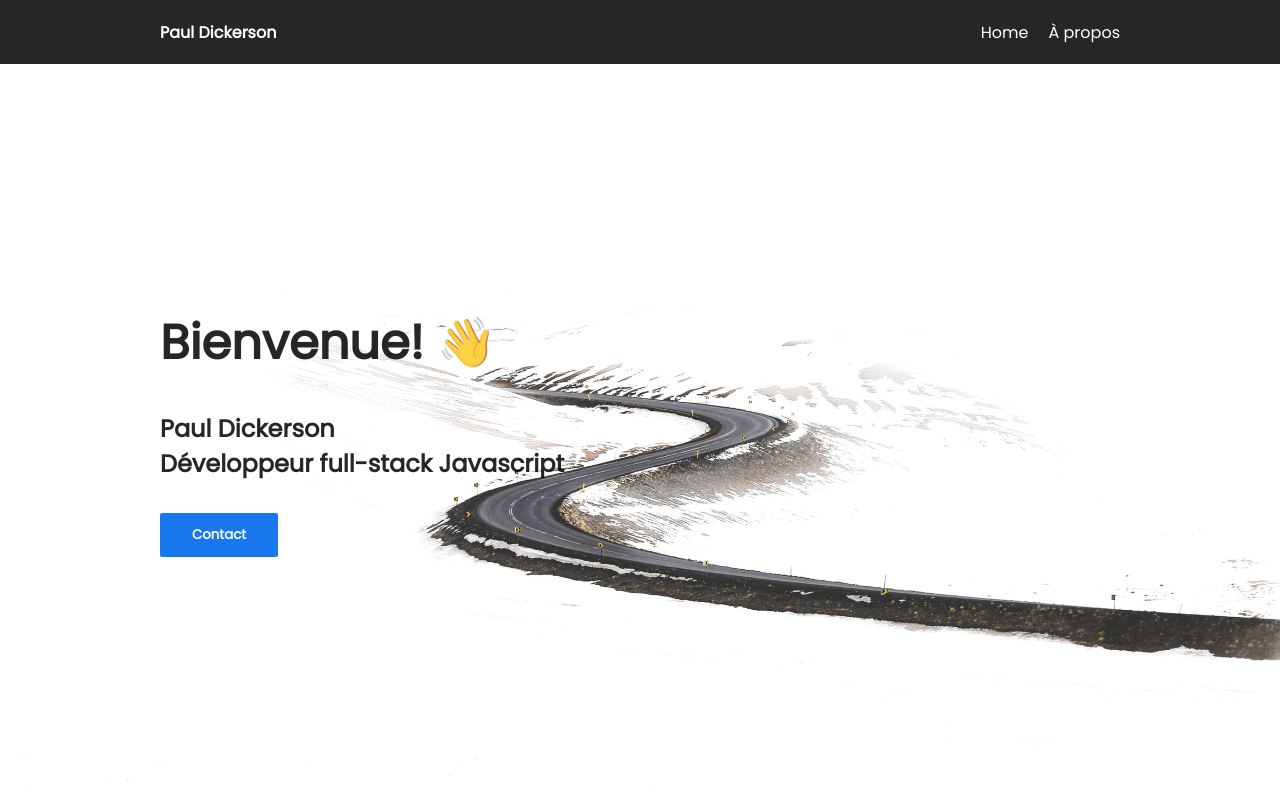
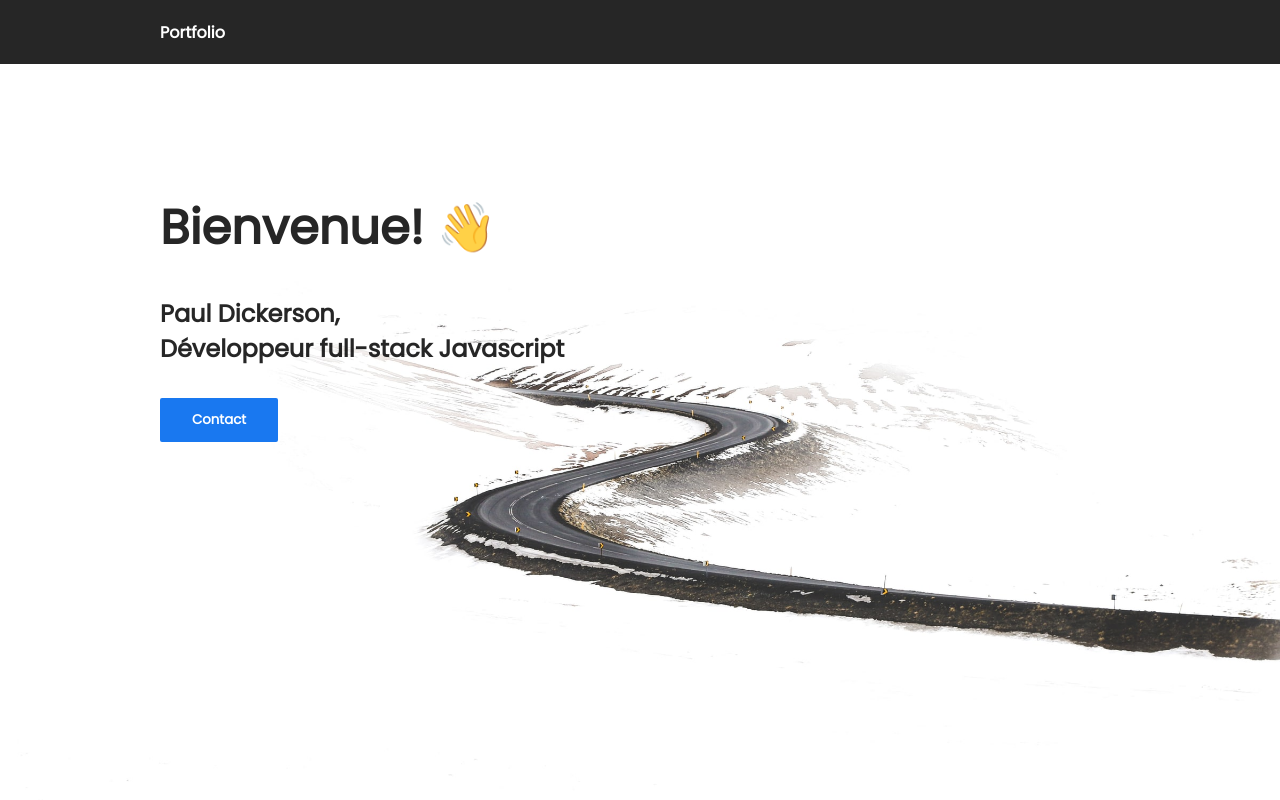
Before and after one commit to pauldkn/portfolio, a React (Create React App) app: page / in a window 1280 px wide. Shown: the top 800 px of the page. Built offline with nearby package versions, Linux system fonts and the light colour scheme; a web font is replaced by a local one.

Commit message:
Make more pro, remove about page

```diff
--- a/src/components/Contact/ContactInformations.js
+++ b/src/components/Contact/ContactInformations.js
@@ -12,8 +12,8 @@ export default function ContactInformations() {
         </a>
       </div>
       <div className="info networks">
-        <h3>Vous n'aimez pas les mails?</h3>
-        <p>Voici mes réseaux sociaux</p>
+        <h3>Ou bien sur les réseaux sociaux</h3>
+        {/* <p>Voici mes réseaux sociaux</p> */}
         <div className="all-networks flex">
           <a
             href="https://www.linkedin.com/in/paul-dickerson/"
@@ -32,8 +32,8 @@ export default function ContactInformations() {
         </div>
       </div>
       <div className="info resume">
-        <h3>Vous êtes difficile.</h3>
-        <p>Voici mon CV</p>
+        <h3>Vous souhaitez voir mon CV ?</h3>
+        {/* <p>Cliquez ci-dessous</p> */}
         <a href="/">
           <FontAwesomeIcon icon="file-alt" size="2x" />
         </a>
--- a/src/components/Greetings.js
+++ b/src/components/Greetings.js
@@ -20,7 +20,7 @@ export default function Greetings() {
           </span>
         </h1>
         <h2 className="bold">
-          Paul Dickerson
+          Paul Dickerson,
           <br />
           Développeur full-stack Javascript
         </h2>
--- a/src/components/Navbar.js
+++ b/src/components/Navbar.js
@@ -3,17 +3,17 @@ import { Link } from "react-router-dom";
 
 export default function Navbar() {
   return (
-    <nav className="navbar flex full-width space-b">
+    <nav className="navbar flex full-width">
       <div className="brand">
         {/* LOGO HERE */}
         <Link to="/">
-          <p className="brand-name">Paul Dickerson</p>
+          <p className="brand-name">Portfolio</p>
         </Link>
       </div>
-      <div className="links flex space-b">
+      {/* <div className="links flex space-b">
         <Link to="/">Home</Link>
         <Link to="/about">À propos</Link>
-      </div>
+      </div> */}
     </nav>
   );
 }
--- a/src/styles/home.scss
+++ b/src/styles/home.scss
@@ -28,7 +28,7 @@ section:not(:first-of-type) h1 {
   background-repeat: no-repeat;
   background-size: cover;
   .greetings {
-    margin: auto 0;
+    padding-top: 5rem;
     color: base.$dark-grey;
     h1,
     h2 {
```
